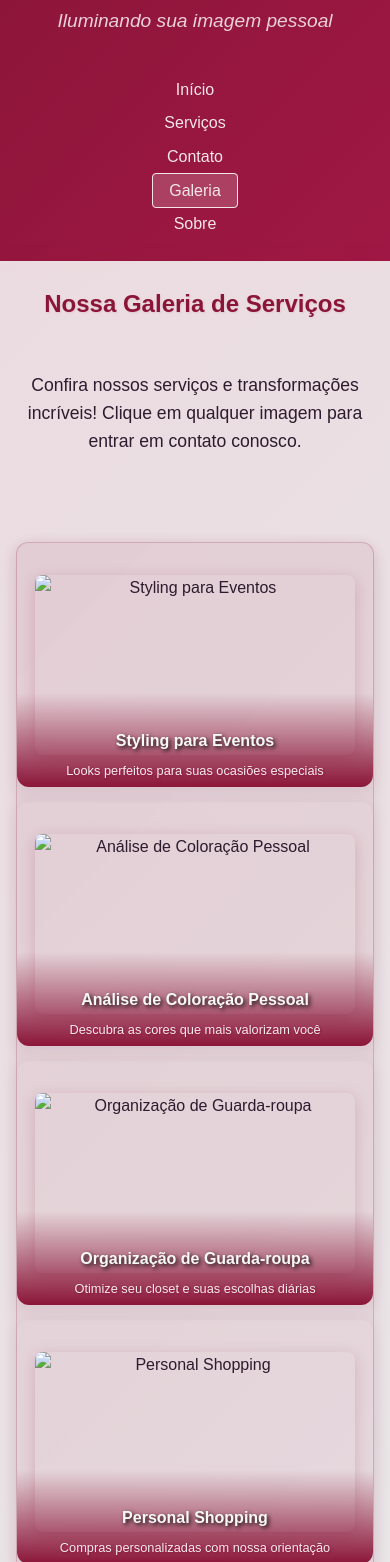
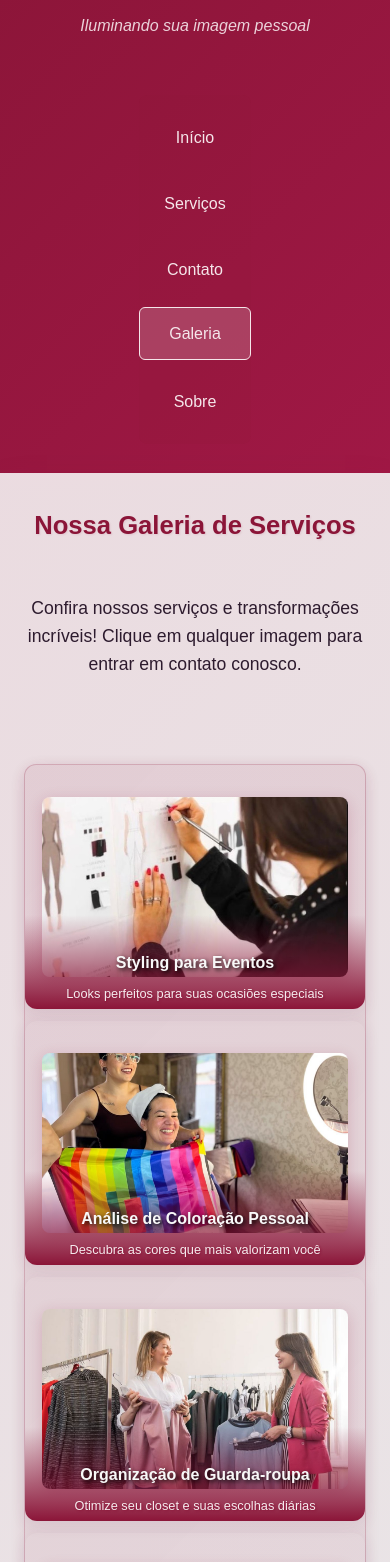
Before and after one commit to caua-cloud/projeto09-09-25, a plain HTML site: page galeria.html in a window 390 px wide. Shown: the part 88-1650 px from the top of the page. Drawn offline with Linux system fonts and the light colour scheme.

Commit message:
Arquivo com tudo certo :D

```diff
--- a/galeria.html
+++ b/galeria.html
@@ -30,7 +30,7 @@
         <section class="image-gallery">
             <div class="service-item">
                 <a href="contato.html">
-                    <img src="img/Imagem Desenho de Roupa .jpg" alt="Styling para Eventos" loading="lazy">
+                   <img src="img/Imagem Desenho de Roupa .jpg" alt="Desenhos e croquis de vestidos elegantes para eventos especiais" loading="lazy">
                     <div class="service-overlay">
                         <h3>Styling para Eventos</h3>
                         <p>Looks perfeitos para suas ocasiões especiais</p>
@@ -40,7 +40,7 @@
 
             <div class="service-item">
                 <a href="contato.html">
-                    <img src="img/Imagem Cabelo .jpg" alt="Análise de Coloração Pessoal" loading="lazy">
+                   <img src="img/Imagem Cabelo .jpg" alt="Mulher tendo análise de coloração pessoal com paleta de cores" loading="lazy">
                     <div class="service-overlay">
                         <h3>Análise de Coloração Pessoal</h3>
                         <p>Descubra as cores que mais valorizam você</p>
@@ -50,7 +50,7 @@
 
             <div class="service-item">
                 <a href="contato.html">
-                    <img src="img/Imagem escolha de Roupa .jpg" alt="Organização de Guarda-roupa" loading="lazy">
+                   <img src="img/Imagem escolha de Roupa .jpg" alt="Cliente escolhendo roupas em closet organizado com ajuda de consultora" loading="lazy">
                     <div class="service-overlay">
                         <h3>Organização de Guarda-roupa</h3>
                         <p>Otimize seu closet e suas escolhas diárias</p>
@@ -60,7 +60,7 @@
 
             <div class="service-item">
                 <a href="contato.html">
-                    <img src="img/Imagem Vendedora.jpg" alt="Personal Shopping" loading="lazy">
+                   <img src="img/Imagem Vendedora.jpg" alt="Personal shopper auxiliando cliente na escolha de peças em loja" loading="lazy">
                     <div class="service-overlay">
                         <h3>Personal Shopping</h3>
                         <p>Compras personalizadas com nossa orientação</p>
@@ -70,7 +70,7 @@
 
             <div class="service-item">
                 <a href="contato.html">
-                    <img src="img/Imagem Escolha de Tecido .jpg" alt="Consultoria Express" loading="lazy">
+                    <img src="img/Imagem Escolha de Tecido .jpg" alt="Variedade de tecidos coloridos para escolha em consultoria de estilo" loading="lazy">
                     <div class="service-overlay">
                         <h3>Consultoria Express</h3>
                         <p>Soluções rápidas para seu estilo pessoal</p>
@@ -80,7 +80,7 @@
 
             <div class="service-item">
                 <a href="contato.html">
-                    <img src="img/Imagem Estilista .jpg" alt="Consultoria de Estilo Completa" loading="lazy">
+                    <img src="img/Imagem Estilista .jpg" alt="Estilista profissional organizando roupas em closet durante consultoria completa" loading="lazy">
                     <div class="service-overlay">
                         <h3>Consultoria de Estilo Completa</h3>
                         <p>Transformação completa da sua imagem pessoal</p>
--- a/styles.css
+++ b/styles.css
@@ -972,3 +972,115 @@ footer a:hover {
 .service-item a:focus .service-overlay {
     background: linear-gradient(transparent, rgba(236, 89, 138, 0.9));
 }
+
+
+/* ===== MEDIA QUERIES ADICIONAIS ===== */
+/* Adicione este código no final do seu arquivo styles.css existente */
+
+@media (max-width: 1024px) {
+    /* Estilos para telas até 1024px */
+
+    /* 1. Transformar duas colunas em uma só nos serviços */
+    .services-grid {
+        grid-template-columns: repeat(2, 1fr);
+        gap: 1.5rem;
+    }
+
+    .packages-grid {
+        grid-template-columns: repeat(2, 1fr);
+        gap: 1.5rem;
+    }
+
+    /* 2. Reduzir o tamanho das fontes */
+    header h1 {
+        font-size: 2.2rem;
+    }
+
+    main h2 {
+        font-size: 1.8rem;
+    }
+
+    .service-card h3 {
+        font-size: 1.2rem;
+    }
+
+    /* 3. Ajustar margens e espaçamentos para caber melhor */
+    main {
+        padding: 2.5rem 1.8rem;
+    }
+
+    section {
+        padding: 1.2rem;
+        margin: 1.5rem 0;
+    }
+
+    .image-gallery {
+        grid-template-columns: repeat(auto-fit, minmax(280px, 1fr));
+        gap: 15px;
+    }
+}
+
+@media (max-width: 768px) {
+    /* Estilos para telas menores que 768px */
+
+    /* 1. Alterar o menu horizontal para menu vertical */
+    nav ul {
+        flex-direction: column;
+        gap: 0.8rem;
+        padding: 1rem 0;
+        background: rgba(139, 21, 56, 0.1);
+        border-radius: 8px;
+        margin-top: 1rem;
+    }
+
+    nav a {
+        padding: 0.8rem 1.5rem;
+        display: block;
+        width: 100%;
+        text-align: center;
+        border-radius: 6px;
+    }
+
+    /* 2. Transformar duas colunas em uma só */
+    .services-grid {
+        grid-template-columns: 1fr;
+        gap: 1.5rem;
+    }
+
+    .packages-grid {
+        grid-template-columns: 1fr;
+        gap: 1.5rem;
+    }
+
+    .image-gallery {
+        grid-template-columns: repeat(auto-fit, minmax(250px, 1fr));
+        gap: 12px;
+    }
+
+    /* 3. Reduzir ainda mais o tamanho das fontes */
+    header h1 {
+        font-size: 1.9rem;
+    }
+
+    main h2 {
+        font-size: 1.6rem;
+    }
+
+    .slogan {
+        font-size: 1rem;
+    }
+
+    /* Ajustes adicionais de espaçamento */
+    header {
+        padding: 1.8rem;
+    }
+
+    main {
+        padding: 2rem 1.5rem;
+    }
+
+    blockquote {
+        font-size: 1.2rem;
+        padding: 1.2rem;
+    }
+}
```
Also changed, not shown: index.html (+1 -1 lines), # Relatório de Melhorias - Site Style Up.txt (added), img/Imagem Cabelo .jpg (added), img/Imagem Desenho de Roupa .jpg (added), img/Imagem Escolha de Tecido .jpg (added), img/Imagem Estilista .jpg (added), img/Imagem Vendedora.jpg (added), img/Imagem escolha de Roupa .jpg (added), img/Imagem site ok.jpg (added).
